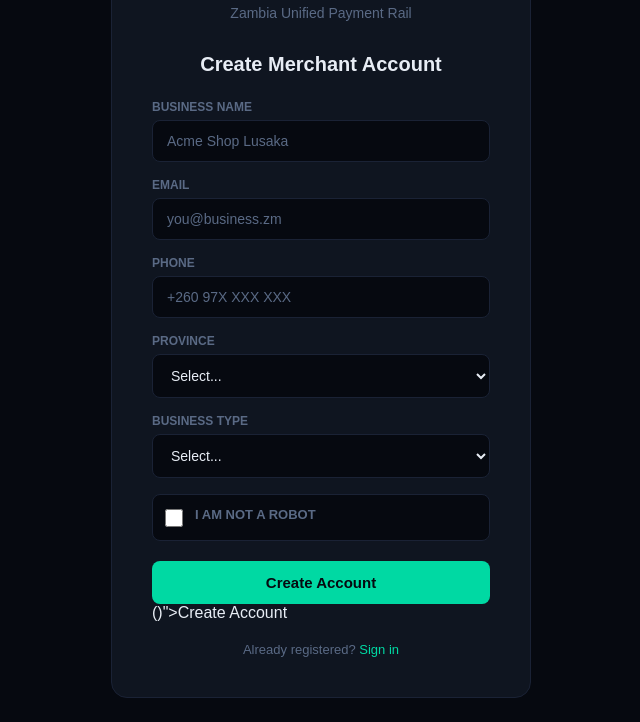
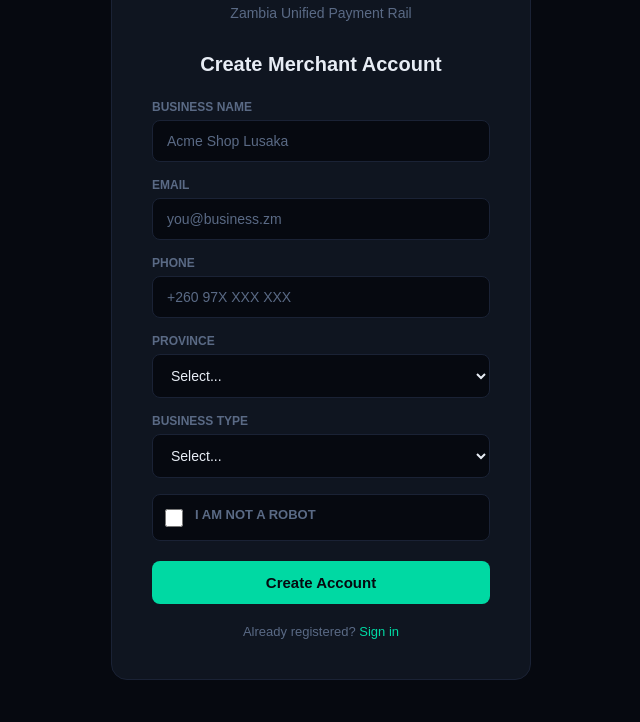
Before and after one commit to qwert828/Inpay, a website: page public/signup.html in a window 1280 px wide. Shown: the part 135-857 px from the top of the page, without its empty margins (319-959 px from the left). Drawn offline with Linux system fonts and the light colour scheme.

Commit message:
Update signup.html

```diff
--- a/public/signup.html
+++ b/public/signup.html
@@ -43,7 +43,8 @@ select option{background:#0f1520}
 <input type="checkbox" id="human" style="width:18px;height:18px;cursor:pointer">
 <label for="human" style="font-size:13px;color:#5a6a85;cursor:pointer">I am not a robot</label>
 </div>
-<button class="btn" onclick="go()">Create Account</button>()">Create Account</button>
+<button class="btn" onclick="go()">Create Account</button>
+
 <div class="link">Already registered? <a href="/admin/index.html">Sign in</a></div>
 </div>
 <div class="done" id="ok">
```
